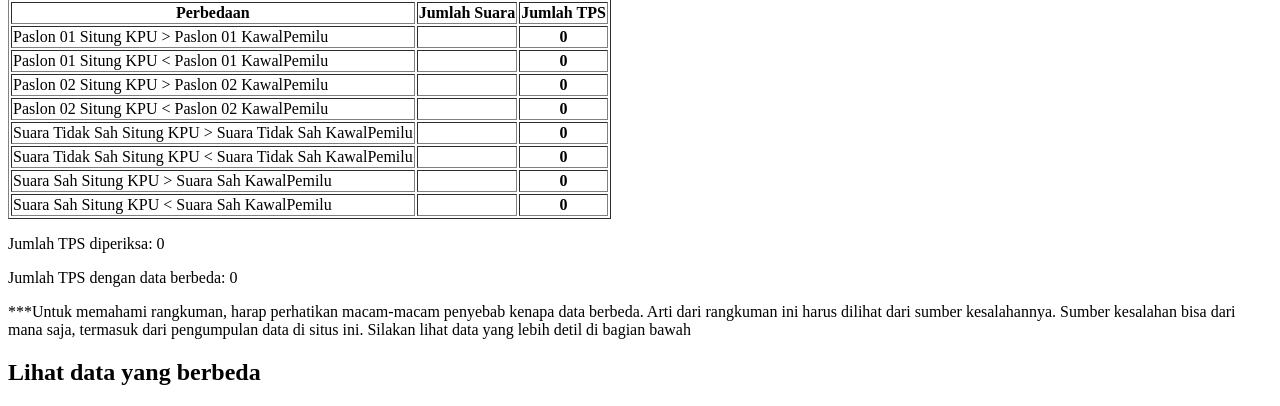
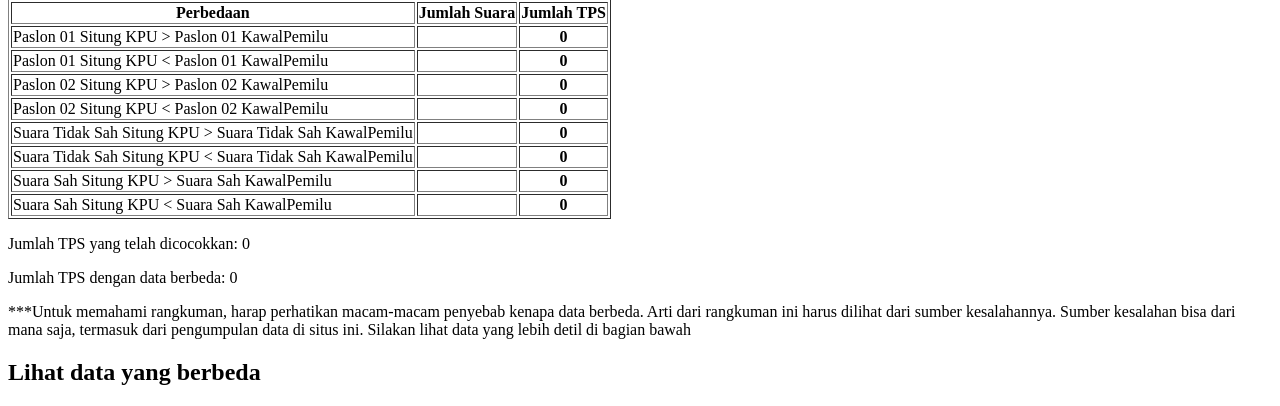
Before and after one commit to muhammadnizami/periksa-suara-2019, a PHP site: page /beda_kawalpemilu_pilpres.php in a window 1280 px wide. Shown: the part 333-739 px from the top of the page. Run offline with PHP 8.4, Linux system fonts and the light colour scheme; data that the repository does not hold is empty.

Commit message:
fix wording

```diff
--- a/beda_kawalpemilu_pilpres.php
+++ b/beda_kawalpemilu_pilpres.php
@@ -113,7 +113,7 @@
 	    		<th><?php echo $result['jumlah_tps'] ?></th>
     		</tr>
 	    </table>
-    		<p> Jumlah TPS diperiksa: <?php
+    		<p> Jumlah TPS yang telah dicocokkan: <?php
     			$sql = "SELECT COUNT(*) as jumlah_tps FROM (suara_situngkpu_pilpres NATURAL JOIN tps) JOIN suara_kawalpemilu_pilpres USING (id_provinsi, id_kotakab, id_kecamatan, id_kelurahan, nama_tps);";
     			$result = $dbconn->query($sql)->fetch_assoc();
     			echo $result['jumlah_tps'];
```
